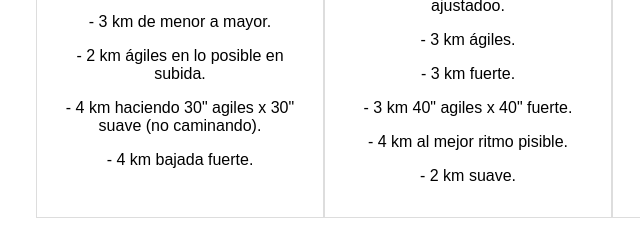
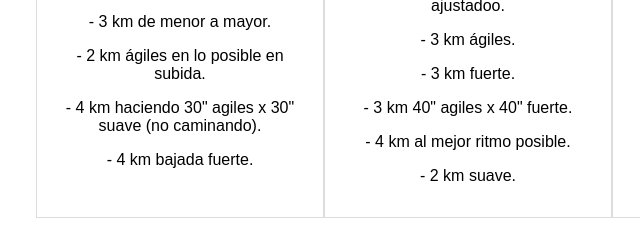
Before and after one commit to gdeconcienciacorporal/gdejmcarmona.github.io, a plain HTML site: page index.html in a window 1280 px wide. Shown: the part 4540-4780 px from the top of the page, 28-668 px from the left. Drawn offline with nearby package versions, Linux system fonts and the light colour scheme.

Commit message:
Update index.html

```diff
--- a/index.html
+++ b/index.html
@@ -115,7 +115,7 @@
                 <p>  - 3 km ágiles. </p>
                 <p>  - 3 km fuerte. </p>
                 <p>  - 3 km 40" agiles x 40" fuerte. </p>
-                <p>  - 4 km al mejor ritmo pisible. </p>
+                <p>  - 4 km al mejor ritmo posible. </p>
                 <p>  - 2 km suave. </p>
             </div>
             <div class="column">
```
